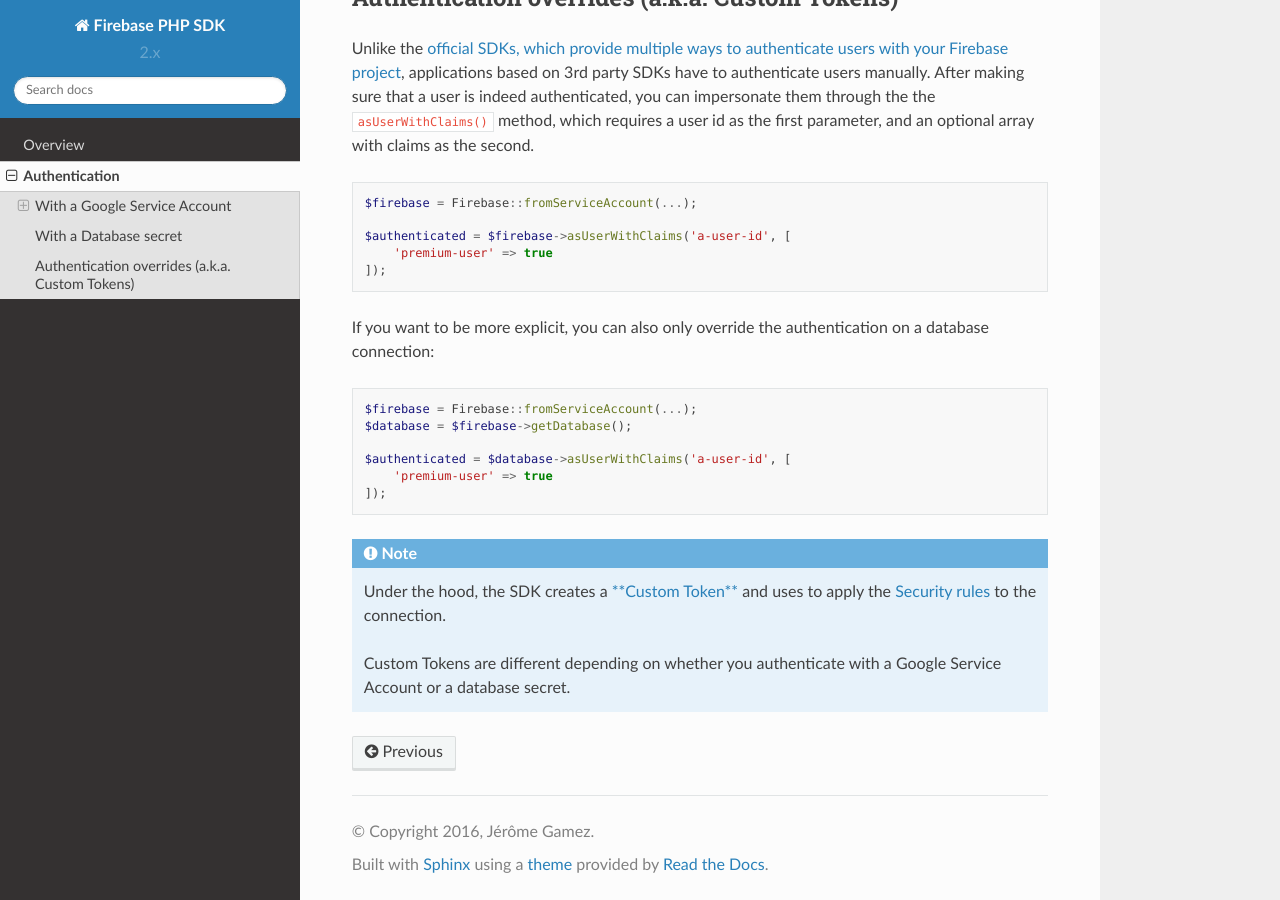
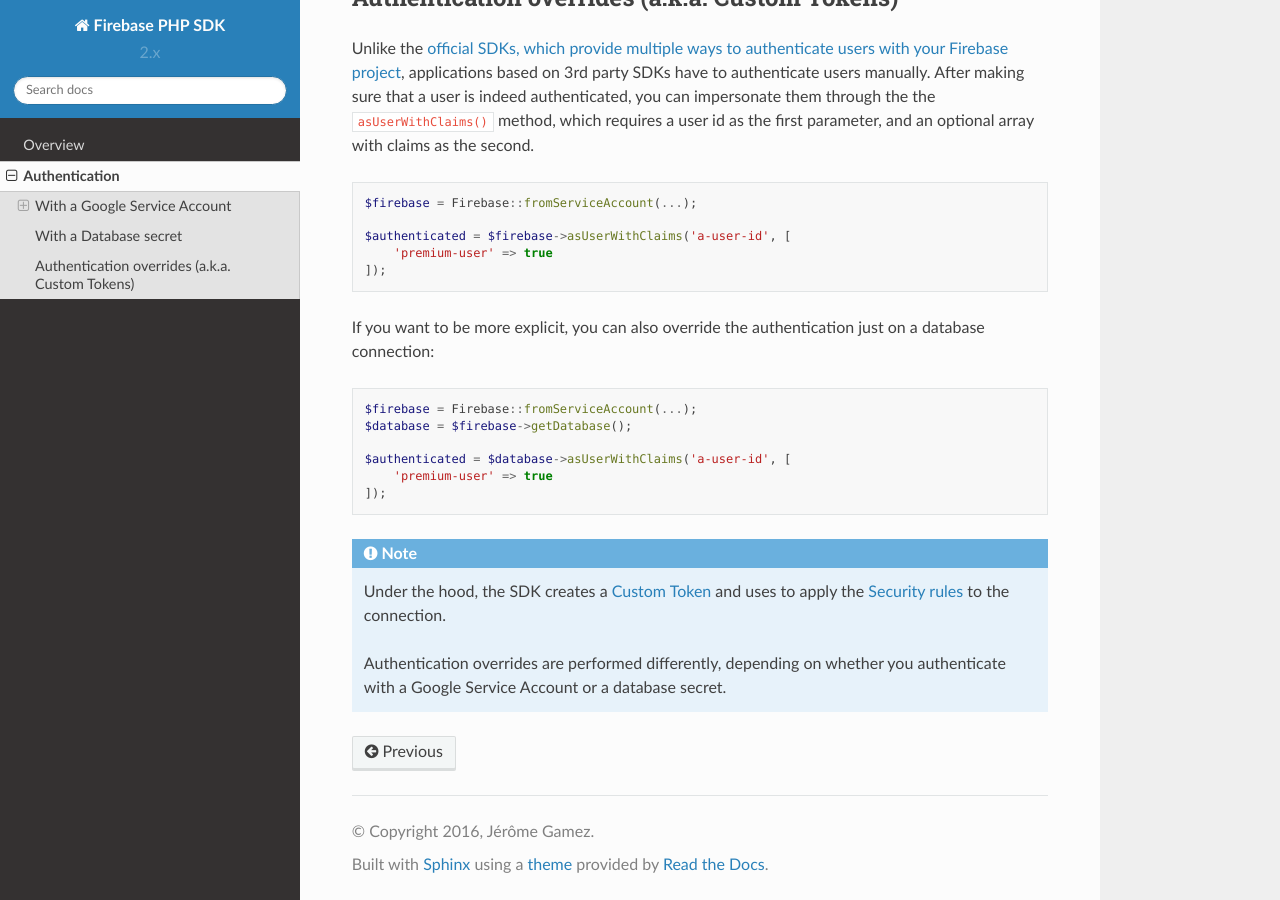
Before and after one commit to kreait/firebase-php, a Sphinx documentation site: the page built from docs/authentication.rst, in a window 1280 px wide and 900 px high, scrolled down 1988 px. Built offline with Sphinx 7.4.7 and the Read the Docs theme 2.0.0, drawn with Linux system fonts in a browser that asks for light colours.

Commit message:
Change wording on authentication docs

```diff
--- a/docs/authentication.rst
+++ b/docs/authentication.rst
@@ -113,7 +113,7 @@
         'premium-user' => true
     ]);
 
-If you want to be more explicit, you can also only override the authentication on a database connection:
+If you want to be more explicit, you can also override the authentication just on a database connection:
 
 .. code-block:: php
 
@@ -126,8 +126,8 @@
 
 .. note::
     Under the hood, the SDK creates a
-    `**Custom Token** <https://firebase.google.com/docs/auth/server/create-custom-tokens>`_ and uses to apply
+    `Custom Token <https://firebase.google.com/docs/auth/server/create-custom-tokens>`_ and uses to apply
     the `Security rules <https://firebase.google.com/docs/database/security/>`_ to the connection.
 
-    Custom Tokens are different depending on whether you authenticate with a Google Service Account or a
-    database secret.
+    Authentication overrides are performed differently, depending on whether you authenticate with a
+    Google Service Account or a database secret.
```
